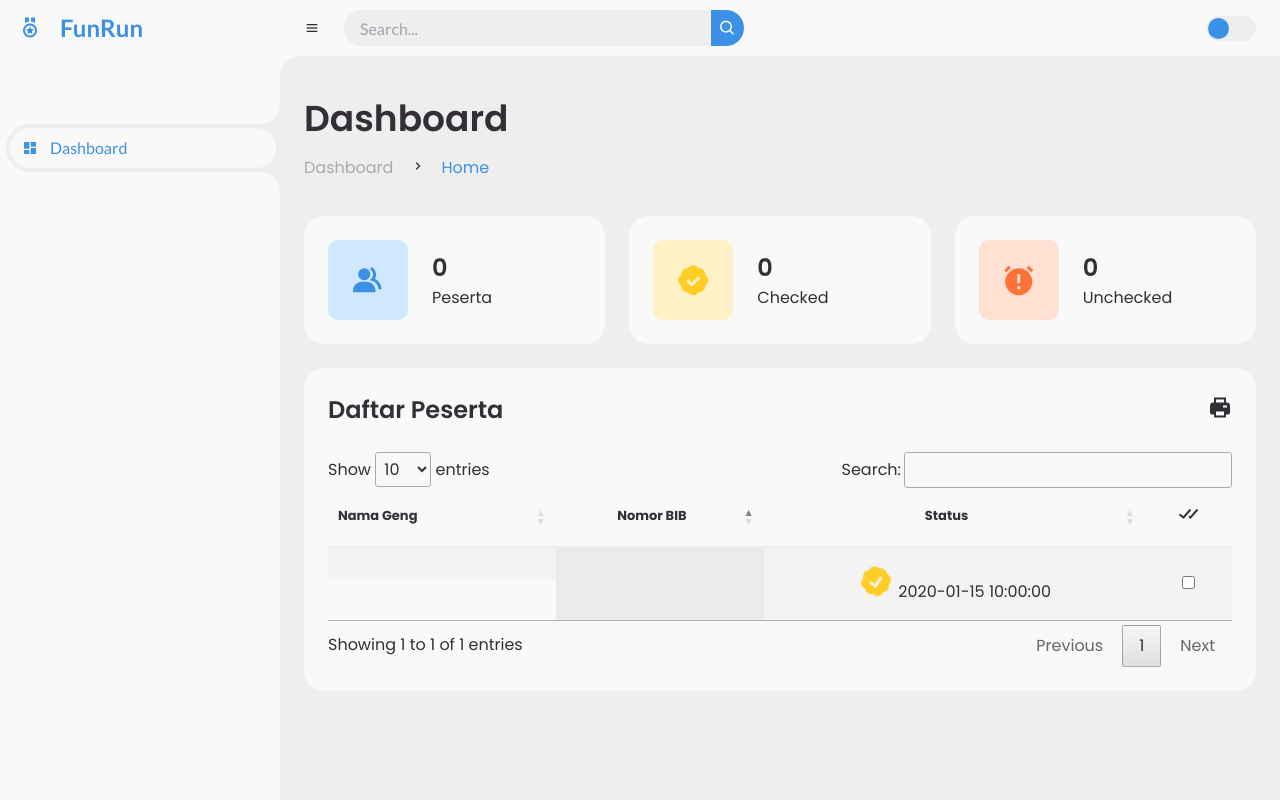
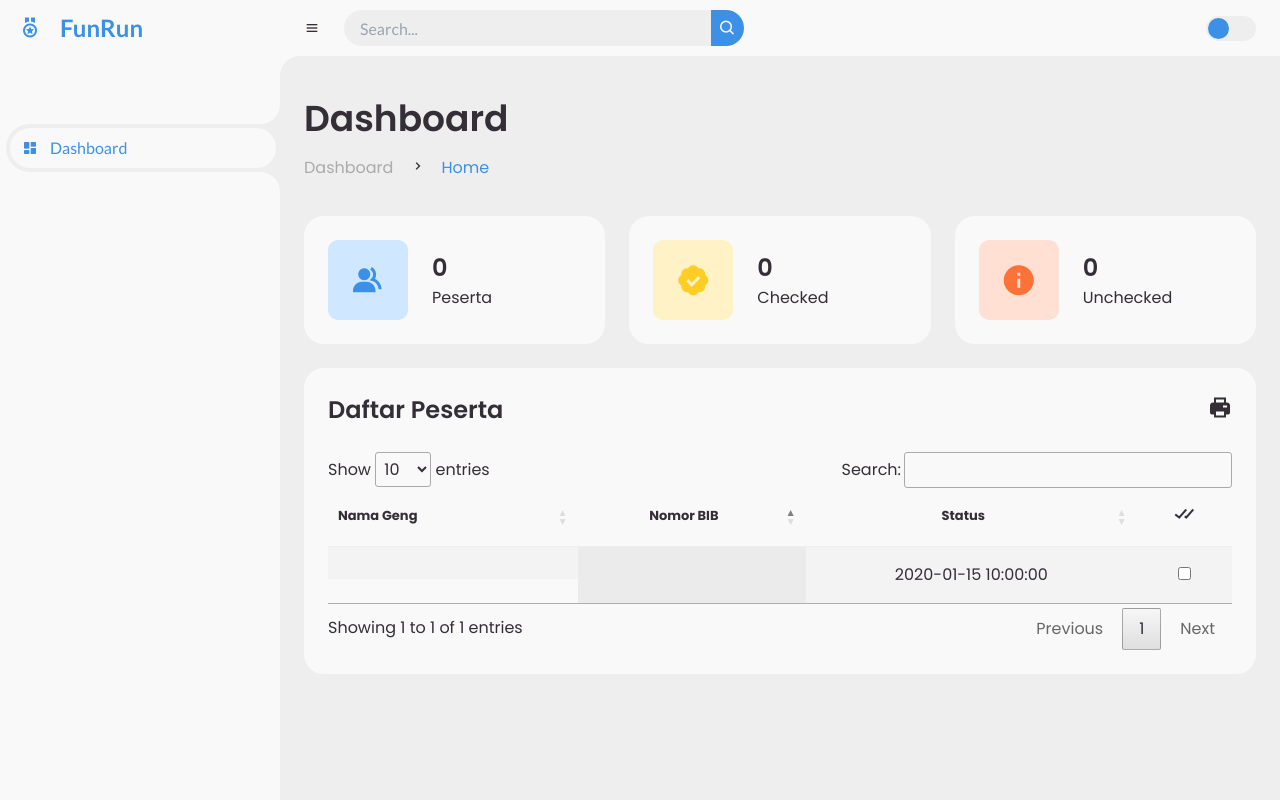
Before and after one commit to agusbudionoprastyo/funrun, a PHP site: page / in a window 1280 px wide. Run offline with PHP 8.4, Linux system fonts and the light colour scheme; tables that the repository leaves empty or names only in its code hold one stand-in row (values such as "Sample post"); data that the repository does not hold is empty; some libraries are stand-ins or nearby versions.

Commit message:
Update index.php

```diff
--- a/index.php
+++ b/index.php
@@ -81,30 +81,6 @@
                 </div>
             </div>
 
-            <!-- <ul class="box-info">
-                <li>
-                    <i class='bx bxs-group bx-lg' ></i>
-                    <span class="text">
-                        <h3><?php echo $row["total_peserta"]; ?></h3>
-                        <p>Peserta</p>
-                    </span>
-                </li>
-                <li>
-                    <i class='bx bxs-badge-check bx-lg' ></i>
-                    <span class="text">
-                        <h3><?php echo $row_check["total_check"]; ?></h3>
-                        <p>Checked</p>
-                    </span>
-                </li>
-                <li>
-                    <i class='bx bxs-alarm-exclamation bx-lg'></i>
-                    <span class="text">
-						<h3><?php echo $row_uncheck["total_uncheck"]; ?></h3>
-                        <p>Unchecked</p>
-                    </span>
-                </li>
-            </ul> -->
-
             <ul class="box-info">
                 <li>
                     <i class='bx bxs-group bx-lg' ></i>
@@ -121,7 +97,7 @@
                     </span>
                 </li>
                 <li>
-                    <i class='bx bxs-alarm-exclamation bx-lg'></i>
+                    <i class='bx bxs-info-circle bx-lg'></i>
                     <span class="text">
                         <h3 id="totalUncheck">0</h3>
                         <p>Unchecked</p>
@@ -168,10 +144,9 @@
 								</td>
                                 <td>
                                     <?php if ($row["status"] === 'checked'): ?>
-                                        <i class='bx bxs-badge-check bx-tada bx-md' style='color:#ffce26' ></i>
 									<?php echo $row["timestamp"]; ?>
                                     <?php else: ?>
-                                        <i class='bx bxs-alarm-exclamation bx-md' style='color:#fd7237'></i>
+                                        <i class='bx bxs-info-circle'></i>
                                     <?php endif; ?>
 								</td>
                                 <td>
```
